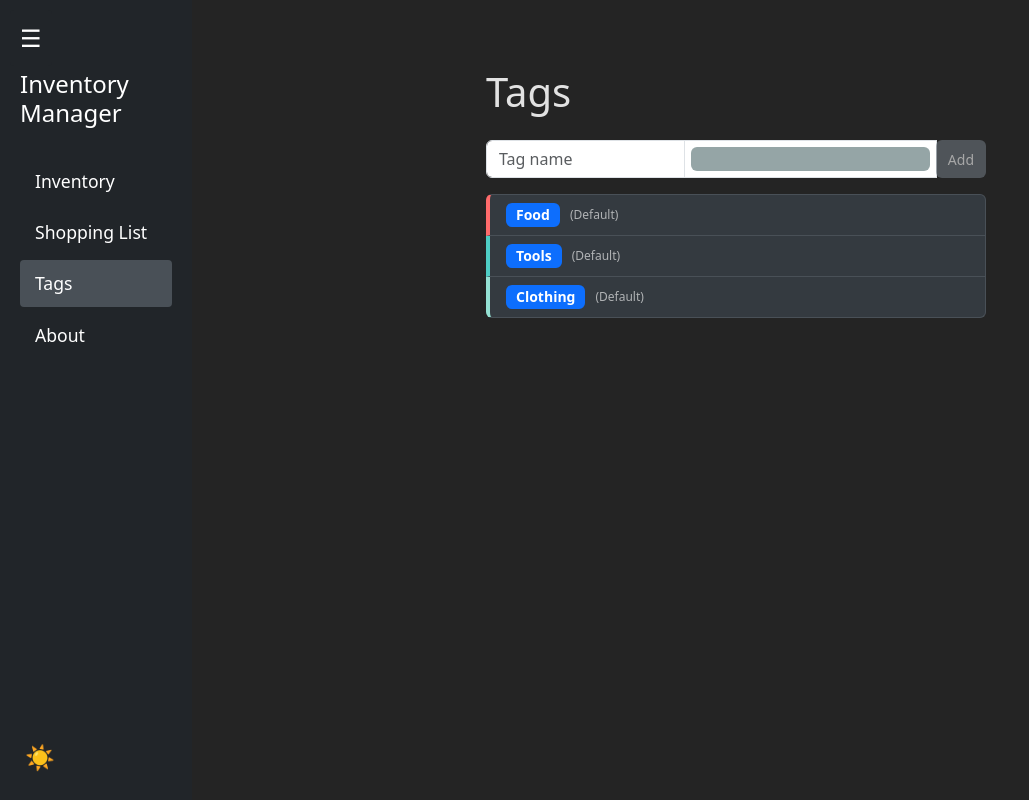
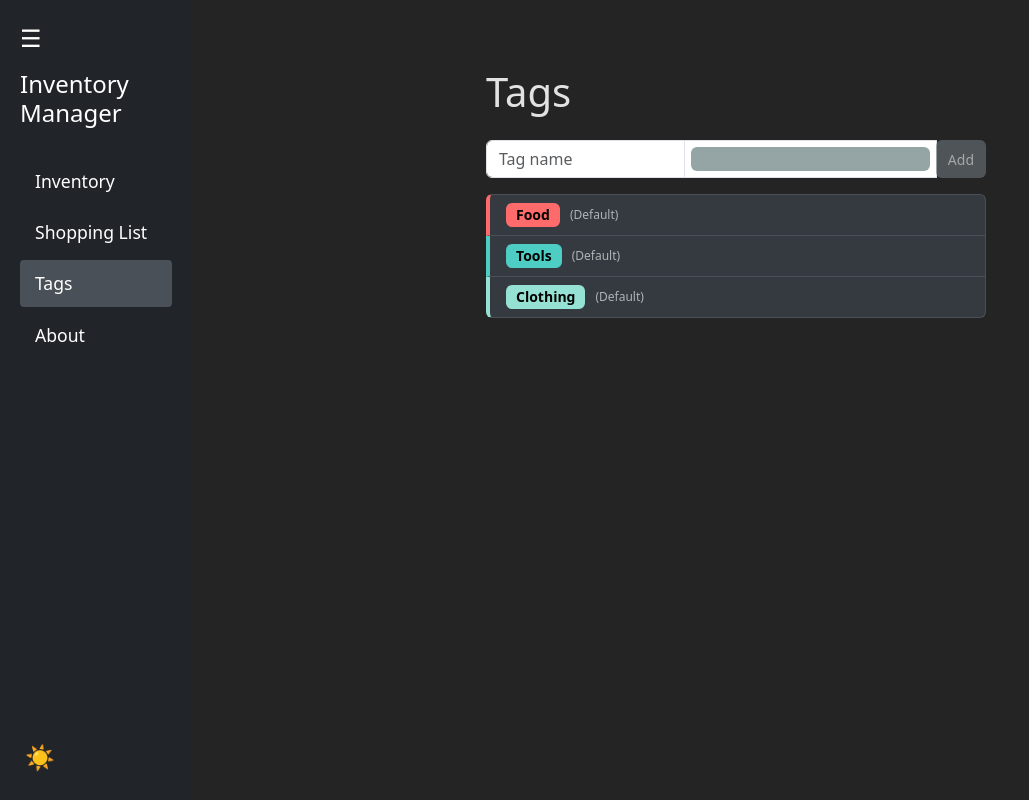
Before and after one commit to CS571-F25/p157, a React (Vite) app: page /#/tags in a window 1280 px wide. Shown: the whole page, without its empty margins (0-1029 px from the left). Built offline with nearby package versions, Linux system fonts and the light colour scheme.

Commit message:
Fixed a bug where in Tags.jsx the tag entries all showed up with a blue background instead of their associated color

```diff
--- a/src/components/Tags.jsx
+++ b/src/components/Tags.jsx
@@ -1,7 +1,7 @@
 import { useState, useEffect, useRef } from 'react'
 import { Container, Row, Col, Form, ListGroup, InputGroup, Button, Badge } from 'react-bootstrap'
 import { getPageStyles } from '../Styles'
-import { getAllTagColors, getTagColor, saveCustomTags, loadCustomTags, DEFAULT_TAGS, DEFAULT_TAG_COLORS } from '../utils/tags'
+import { getAllTagColors, getTagColor, getTagTextColor, saveCustomTags, loadCustomTags, DEFAULT_TAGS, DEFAULT_TAG_COLORS } from '../utils/tags'
 
 export default function Tags({ isDarkMode }) {
     const [tags, setTags] = useState({})
@@ -140,11 +140,13 @@ export default function Tags({ isDarkMode }) {
                                 >
                                     <div style={{ display: 'flex', alignItems: 'center', gap: '10px' }}>
                                         <Badge
+                                            bg=""
                                             style={{
                                                 backgroundColor: tag.color,
-                                                color: '#fff',
+                                                color: getTagTextColor(tag.color),
                                                 padding: '5px 10px',
-                                                fontSize: '0.875rem'
+                                                fontSize: '0.875rem',
+                                                border: 'none'
                                             }}
                                         >
                                             {tag.name}
```
